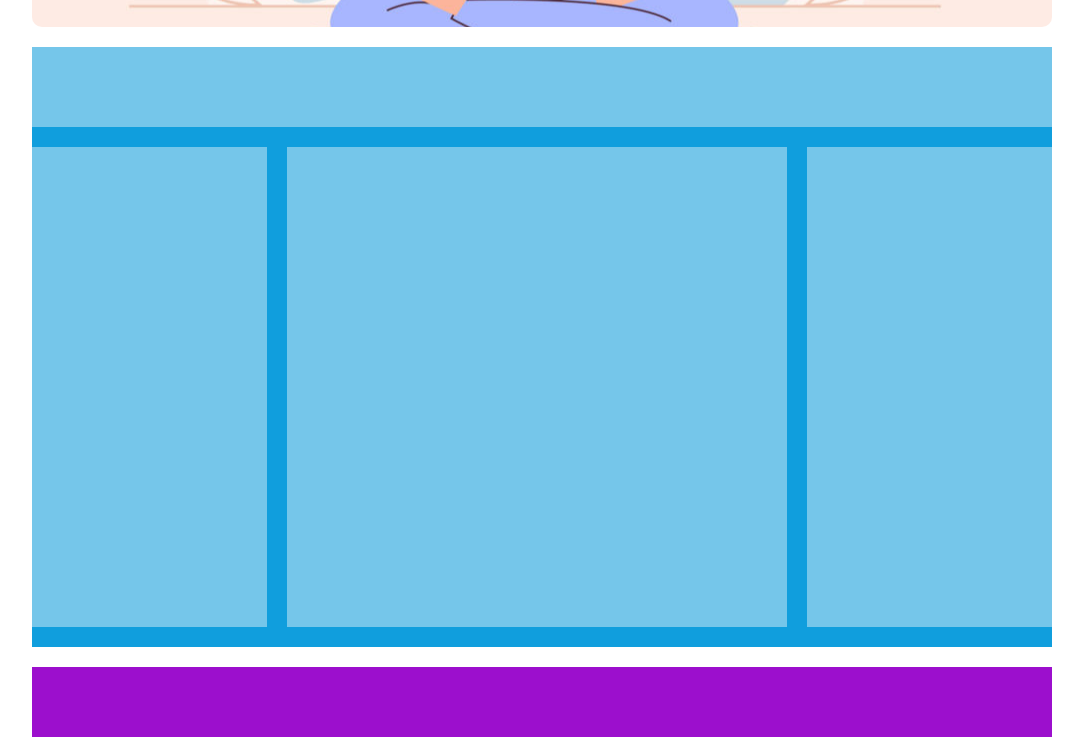
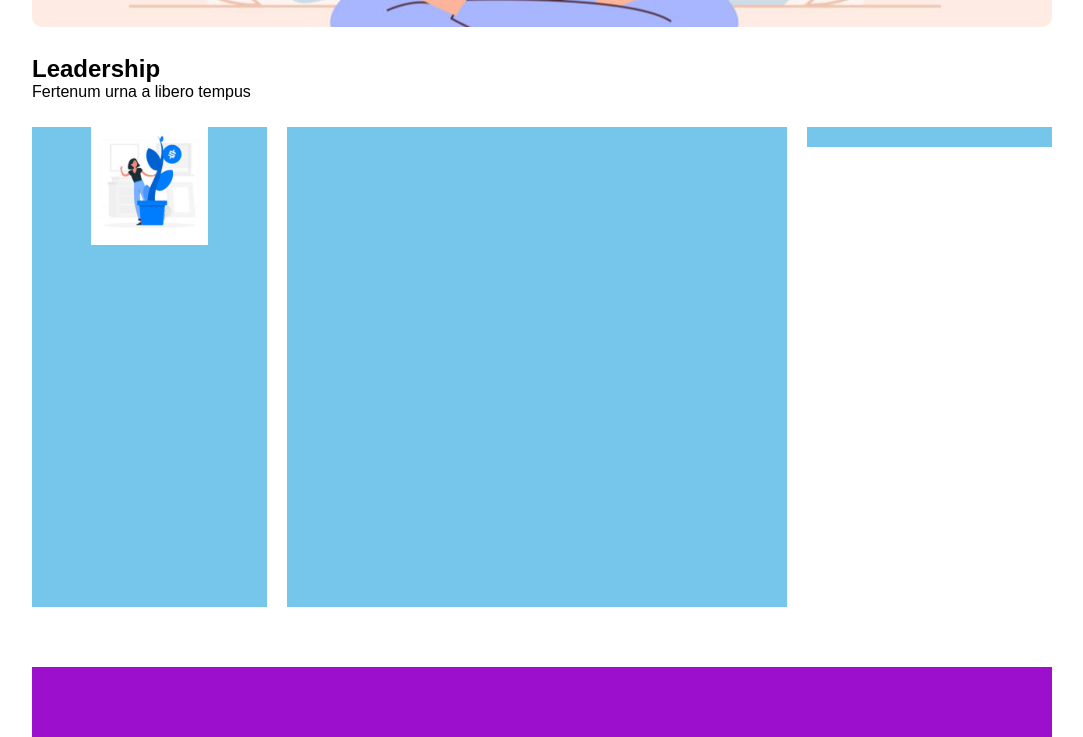
Before and after one commit to giagra91/htmlcss-wp, a plain HTML site: page index.html in a window 1280 px wide. Shown: the part 513-1250 px from the top of the page, without its empty margins (98-1181 px from the left). Drawn offline with Linux system fonts and the light colour scheme.

Commit message:
completamento header del main

```diff
--- a/css/style.css
+++ b/css/style.css
@@ -47,7 +47,7 @@ body{
     width: 100%;
     height: 400px;
     margin-bottom: 20px;
-    background-color: rgb(225, 217, 110);
+    background-color: rgba(rgba(114, 106, 106, 0.555), green, blue, alpha);
     background-image: url(../img/banner.jpg);
     background-position: center center;
     background-repeat: no-repeat;
@@ -58,15 +58,15 @@ body{
 .main-container{
     margin-bottom: 20px;
     width: 100%;
-    background-color: rgb(16, 158, 221);
     height: 600px;
 }
 
 .main-header{
+    vertical-align: center;
+    text-align: left;
     width: 100%;
     height: 80px;
-    margin-bottom: 20px;
-    background-color: rgb(117, 198, 234);
+    padding: 8px 0;
 }
 
 .first-article{
@@ -87,9 +87,9 @@ body{
 .second-article{
     margin-left: 20px;
     width: calc(25% - 10px);
-    height: 480px;
+    /* height: 480px; */
     background-color: rgb(117, 198, 234);
-    margin-bottom: 20px;
+    padding: 0 0 20px 10px;
 }
 
 /* Contenitore footer */
@@ -115,18 +115,32 @@ ol.nav-menu li{
     left: 50px;
 }
 
+.main-container{
+    text-align: left;
+}
+
 div#jumbotron-text>h2{
     color: white;
 }
 
 #logo-image{
-    text-align: left;
     height: 60px;
     border-right: 1px solid lightgray;
     padding-right: 20px;
     margin-bottom: 15px;
 }
 
-#jumbotron-image{
-    /* width: 100%; */
+#photo-first-aside{
+    display: block;
+    margin-left: auto;
+    margin-right: auto;
+    width: 50%;
 }
+
+div.main-header>span{
+    color: gray;
+}
+
+/* #image-jumbotron{
+    background-size: contain;
+} */
--- a/index.html
+++ b/index.html
@@ -38,6 +38,7 @@
             <!-- Contenitore jumbotron -->
             <div class="jumbotron relative">
 
+
                 <div class="jumbotron-text absolute" >
 
                     <h2>
@@ -48,20 +49,31 @@
                         Lorem ipsum dolor, sit amet consectetur adipisicing elit. Doloribus nihil voluptatum aspernatur cum quibusdam neque facilis. Adipisci voluptatem, corporis repudiandae rem
                     </p>
 
-
                 </div>
 
             </div>
 
             <!-- Contenitore main -->
-            <div class="main-container ft-left clearfix">
+            <section class="main-container ft-left clearfix">
 
-                <div class="main-header ft-left"></div>
-                <article class="first-article ft-left"></article>
+                <header class="main-header ft-left">
+
+                    <h1>Leadership</h1>
+                    <span>Fertenum urna a libero tempus</span>
+
+                </header>
+
+                <aside class="first-article ft-left">
+                    <div>
+                        <img id="photo-first-aside" src="img/img-1.jpg" alt="first-article-photo">
+                    </div>
+                </aside>
+
                 <article class="main-article ft-left"></article>
-                <article class="second-article ft-left"></article>
 
-            </div>
+                <aside class="second-article ft-left"></aside>
+
+            </section>
 
         </div>
 
```
